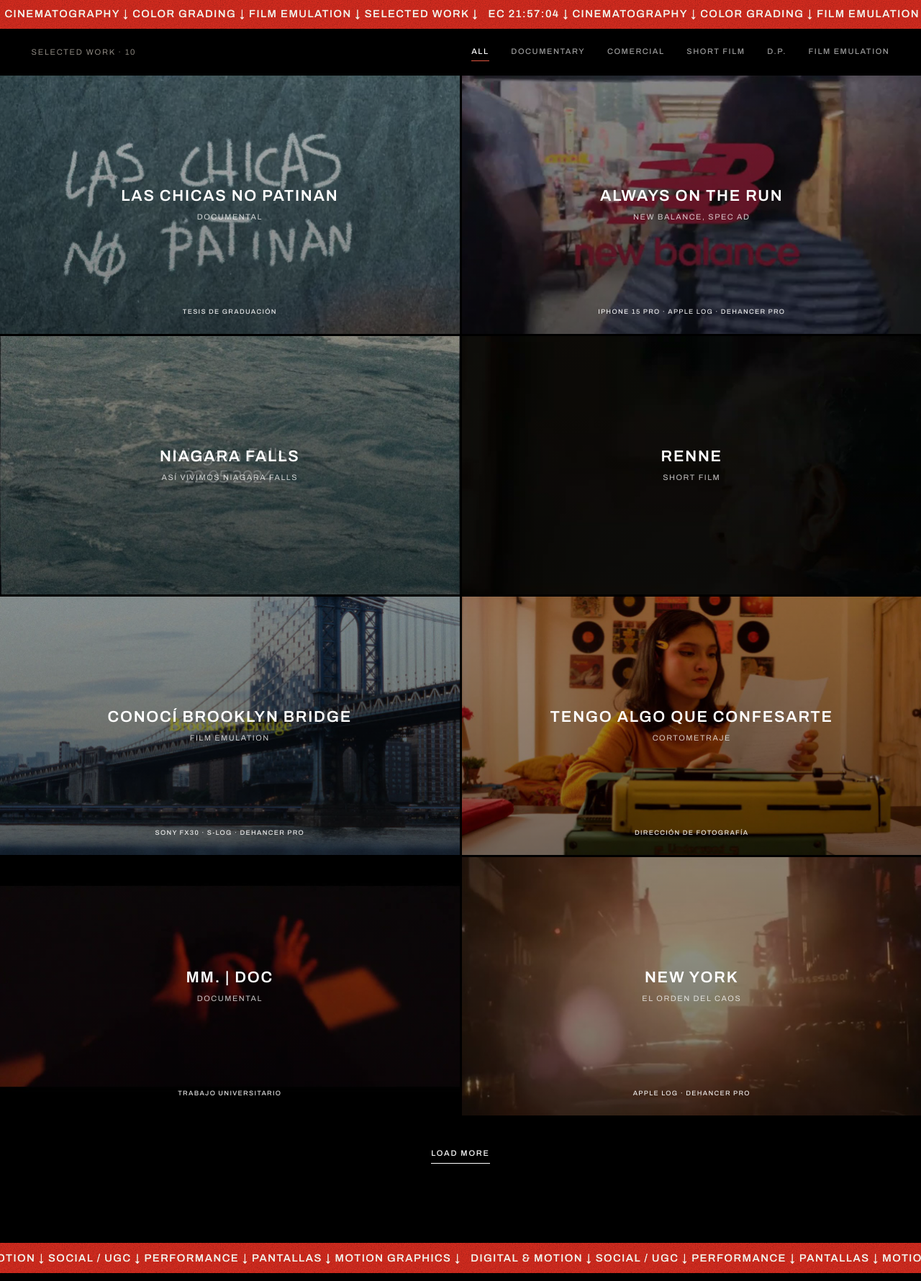
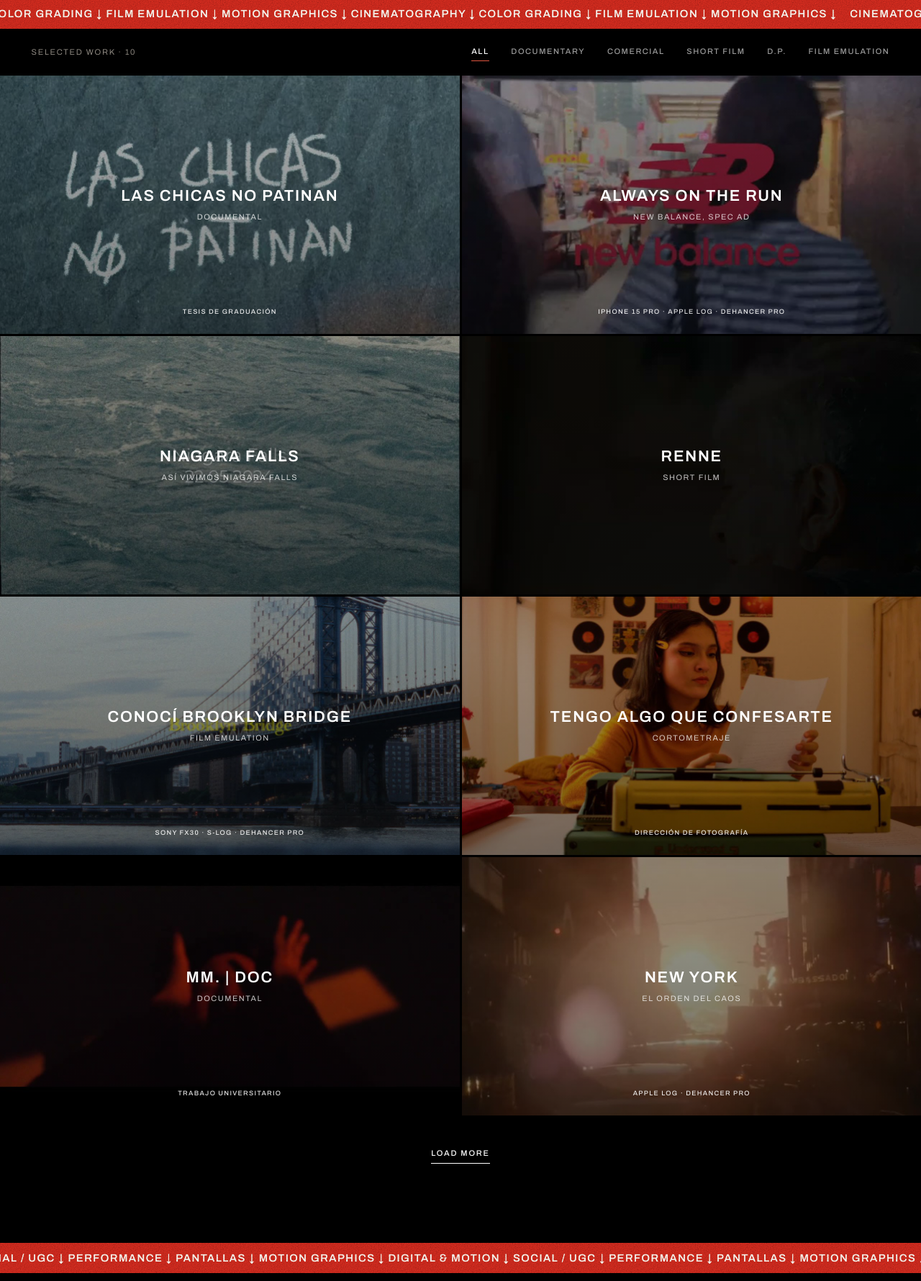
Before and after one commit to analogvibe001/analogvibe, a plain HTML site: page index.html in a window 1280 px wide. Shown: the part 760-2540 px from the top of the page at 72% size. Drawn offline with Linux system fonts and the light colour scheme.

Commit message:
Add files via upload

```diff
--- a/index.html
+++ b/index.html
@@ -46,8 +46,8 @@
 
 <div class="band" aria-label="Información">
   <div class="band__track">
-    <p class="band__set"><span class="clock" data-tz="America/Guayaquil">EC --:--:--</span> &darr; Cinematography &darr; Color grading &darr; Film emulation &darr; Selected work &darr;</p>
-    <p class="band__set" aria-hidden="true"><span class="clock" data-tz="America/Guayaquil">EC --:--:--</span> &darr; Cinematography &darr; Color grading &darr; Film emulation &darr; Selected work &darr;</p>
+    <p class="band__set">Cinematography &darr; Color grading &darr; Film emulation &darr; Motion graphics &darr; Cinematography &darr; Color grading &darr; Film emulation &darr; Motion graphics &darr; </p>
+    <p class="band__set" aria-hidden="true">Cinematography &darr; Color grading &darr; Film emulation &darr; Motion graphics &darr; Cinematography &darr; Color grading &darr; Film emulation &darr; Motion graphics &darr; </p>
   </div>
 </div>
 
@@ -63,8 +63,8 @@
 
   <div class="band band--sep" id="digital-band" aria-label="Digital y motion">
     <div class="band__track">
-      <p class="band__set">Digital &amp; Motion &darr; Social / UGC &darr; Performance &darr; Pantallas &darr; Motion graphics &darr;</p>
-      <p class="band__set" aria-hidden="true">Digital &amp; Motion &darr; Social / UGC &darr; Performance &darr; Pantallas &darr; Motion graphics &darr;</p>
+      <p class="band__set">Digital &amp; Motion &darr; Social / UGC &darr; Performance &darr; Pantallas &darr; Motion graphics &darr; Digital &amp; Motion &darr; Social / UGC &darr; Performance &darr; Pantallas &darr; Motion graphics &darr; </p>
+      <p class="band__set" aria-hidden="true">Digital &amp; Motion &darr; Social / UGC &darr; Performance &darr; Pantallas &darr; Motion graphics &darr; Digital &amp; Motion &darr; Social / UGC &darr; Performance &darr; Pantallas &darr; Motion graphics &darr; </p>
     </div>
   </div>
   <section class="work work--digital" id="digital" data-block="digital" aria-label="Contenido digital y motion">
```
